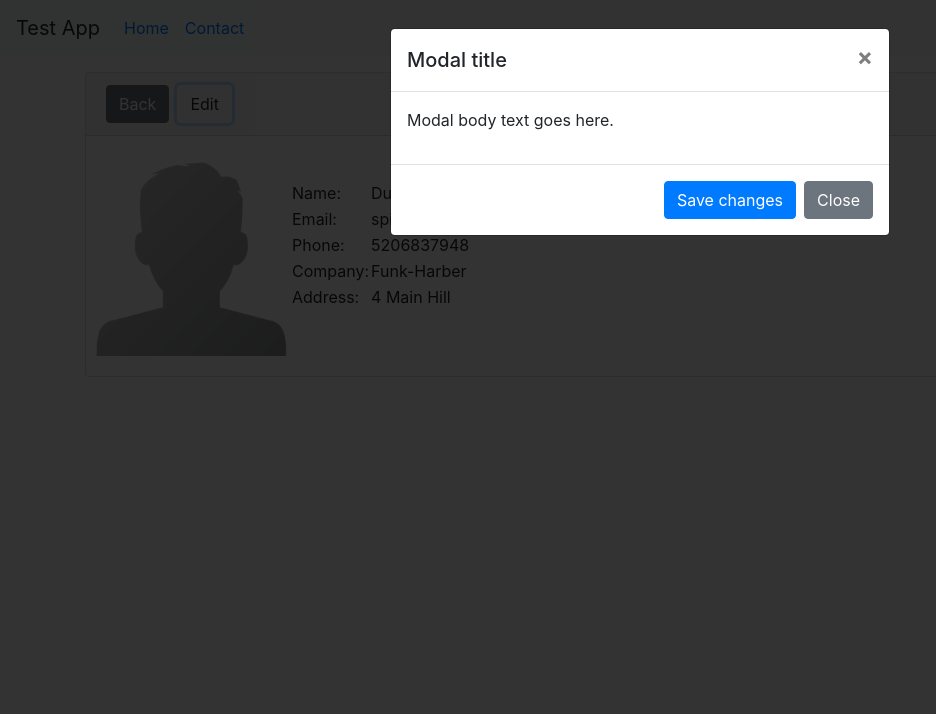
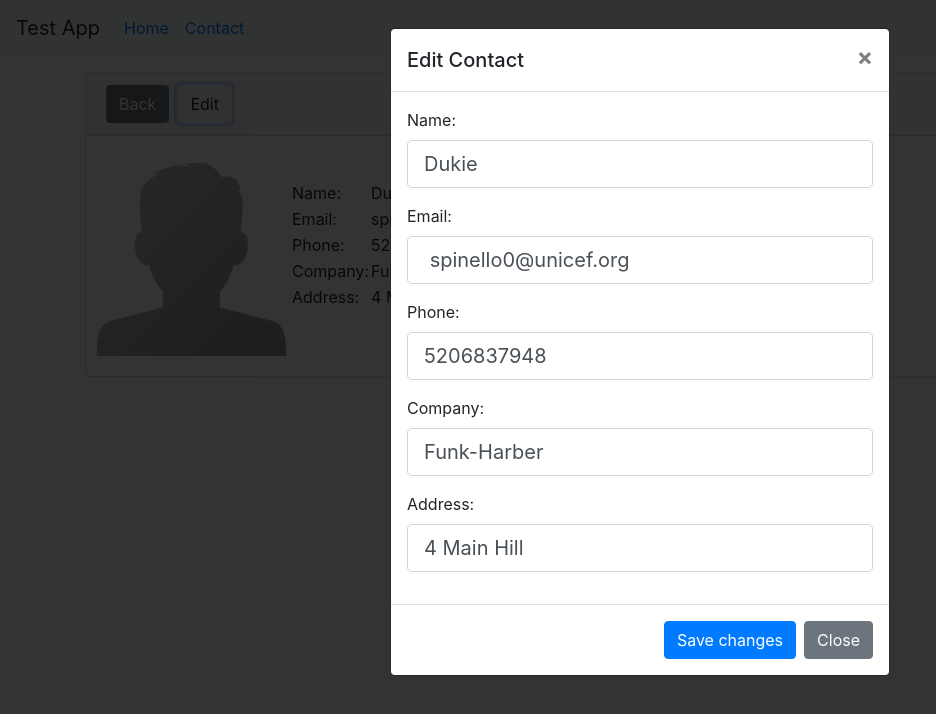
Before and after one commit to orewaafif/profile-app, an Angular app: page /contact/1/view in a window 1280 px wide. Both pictures are taken after a click on the button "Edit". Shown: the top 714 px of the page, without its empty margins (0-936 px from the left). Built offline with nearby package versions, Linux system fonts and the light colour scheme.

Commit message:
Enable save changes button

```diff
--- a/src/app/app.module.ts
+++ b/src/app/app.module.ts
@@ -9,6 +9,7 @@ import { NotFoundComponent } from './not-found/not-found.component';
 import { NavbarComponent } from './navbar/navbar.component';
 import { DetailsComponent } from './details/details.component';
 import { ModalDetailsComponent } from './modal-details/modal-details.component';
+import { ReactiveFormsModule } from '@angular/forms';
 
 @NgModule({
   declarations: [
@@ -22,7 +23,8 @@ import { ModalDetailsComponent } from './modal-details/modal-details.component';
   ],
   imports: [
     BrowserModule,
-    AppRoutingModule
+    AppRoutingModule,
+    ReactiveFormsModule
   ],
   providers: [],
   bootstrap: [AppComponent]
--- a/src/app/details/details.component.ts
+++ b/src/app/details/details.component.ts
@@ -19,7 +19,7 @@ export class DetailsComponent implements OnInit {
   ) { }
 
   selected: Contacts;
-  public show = false;
+  show = false;
 
   ngOnInit() {
     this.getContact();
--- a/src/app/modal-details/modal-details.component.html
+++ b/src/app/modal-details/modal-details.component.html
@@ -6,16 +6,59 @@
     <div class="modal-dialog" role="document">
       <div class="modal-content">
         <div class="modal-header">
-          <h5 class="modal-title">Modal title</h5>
+          <h5 class="modal-title">Edit Contact</h5>
           <button type="button" class="close" aria-label="Close" (click)="toggleModal()">
             <span aria-hidden="true">&times;</span>
           </button>
         </div>
         <div class="modal-body">
-          <p>Modal body text goes here.</p>
+          <!-- <p>Modal body text goes here.</p> -->
+
+          <form [formGroup]="contactForm">
+            <fieldset class="form-group">
+              <label>Name:</label>
+              <input
+                formControlName="name"
+                placeholder="{{contact.name}}"
+                class="form-control form-control-lg"
+                type="text">
+            </fieldset>
+            <fieldset class="form-group">
+              <label>Email:</label>
+              <input
+                formControlName="email"
+                placeholder="{{contact.email}}"
+                class="form-control form-control-lg"
+                type="text">
+            </fieldset>
+            <fieldset class="form-group">
+              <label>Phone:</label>
+              <input
+                formControlName="phone"
+                placeholder="{{contact.phone}}"
+                class="form-control form-control-lg"
+                type="text">
+            </fieldset>
+            <fieldset class="form-group">
+              <label>Company:</label>
+              <input
+                formControlName="company"
+                placeholder="{{contact.company}}"
+                class="form-control form-control-lg"
+                type="text">
+            </fieldset>
+            <fieldset class="form-group">
+              <label>Address:</label>
+              <input
+                formControlName="address"
+                placeholder="{{contact.address}}"
+                class="form-control form-control-lg"
+                type="text">
+            </fieldset>
+          </form>
         </div>
         <div class="modal-footer">
-          <button type="button" class="btn btn-primary">
+          <button type="button" class="btn btn-primary" (click)="saveForm()">
             Save changes
           </button>
           <button type="button" class="btn btn-secondary" (click)="toggleModal()">
--- a/src/app/modal-details/modal-details.component.ts
+++ b/src/app/modal-details/modal-details.component.ts
@@ -1,5 +1,7 @@
 import { Component, OnInit } from '@angular/core';
 import { DetailsComponent } from '../details/details.component';
+import { FormGroup, FormControl } from '@angular/forms';
+import { Contacts } from '../contacts';
 
 @Component({
   selector: 'app-modal-details',
@@ -7,6 +9,16 @@ import { DetailsComponent } from '../details/details.component';
   styleUrls: ['./modal-details.component.css']
 })
 export class ModalDetailsComponent implements OnInit {
+
+  contact = this.detailsComponent.selected;
+
+  contactForm = new FormGroup({
+    name : new FormControl(this.contact.name),
+    email : new FormControl(this.contact.email),
+    phone : new FormControl(this.contact.phone),
+    company : new FormControl(this.contact.company),
+    address : new FormControl(this.contact.address),
+  });
 
   constructor(
     private detailsComponent: DetailsComponent
@@ -19,4 +31,9 @@ export class ModalDetailsComponent implements OnInit {
     this.detailsComponent.toggleModal();
   }
 
+  saveForm(): void {
+    this.detailsComponent.selected = this.contactForm.value;
+    this.toggleModal();
+  }
+
 }
```
